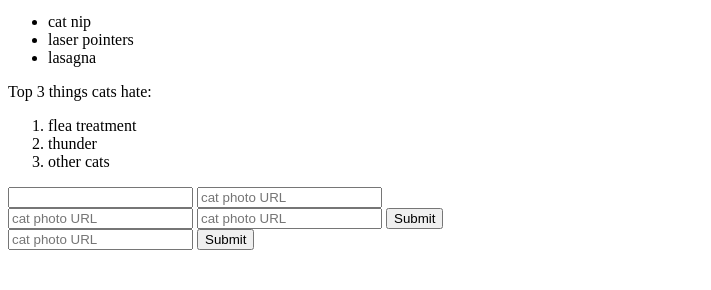
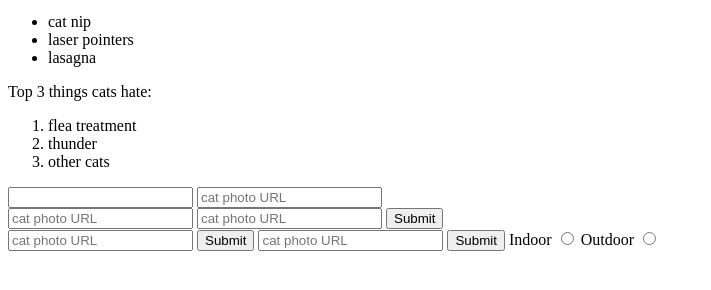
Before and after one commit to Yash-Agrawal1998/Html-Training, a plain HTML site: page Task.html in a window 1280 px wide. Shown: the part 442-732 px from the top of the page, without its empty margins (0-711 px from the left). Drawn offline with Linux system fonts and the light colour scheme.

Commit message:
Create a Set of radio Buttons

```diff
--- a/Task.html
+++ b/Task.html
@@ -53,6 +53,20 @@
         <form action="https://www.freecatphotoapp.com/submit-cat-photo">
           <input type="text" placeholder="cat photo URL" required />
           <button type="submit">Submit</button>
+
+          <!--Task 22:Add a pair of radio buttons to your form, each nested in its own label element. One should have the option of indoor and the other should have the option of outdoor. Both should share the name attribute of indoor-outdoor to create a radio group.-->
+          <form action="https://www.freecatphotoapp.com/submit-cat-photo">
+            <input type="text" placeholder="cat photo URL" required />
+            <button type="submit">Submit</button>
+            <label
+              >Indoor
+              <input type="radio" name="indoor-outdoor" />
+            </label>
+            <label
+              >Outdoor
+              <input type="radio" name="indoor-outdoor" />
+            </label>
+          </form>
         </form>
       </form>
     </main>
```
